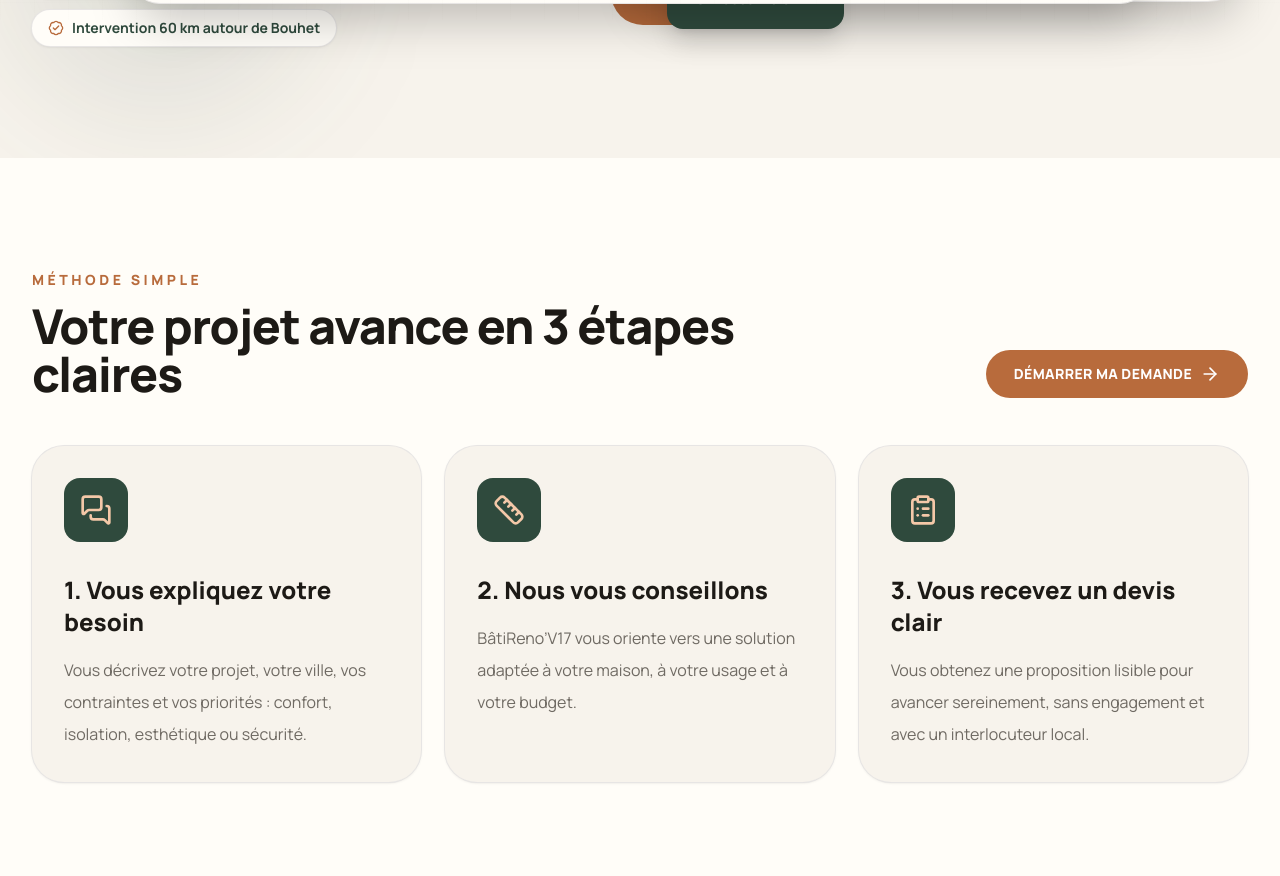
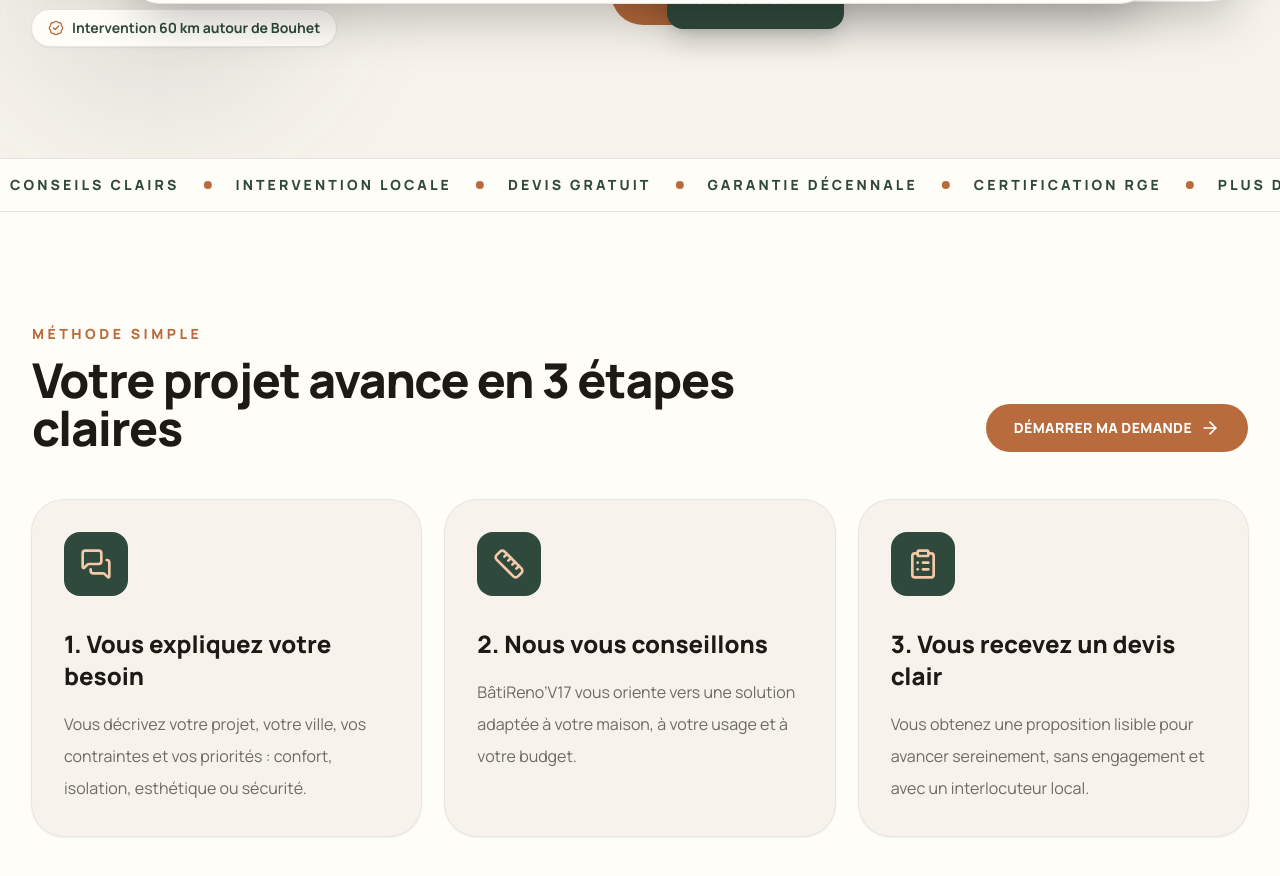
Before and after one commit to Virginie17/batirenov17, a Next.js app: page / in a window 1280 px wide. Shown: the part 780-1656 px from the top of the page. Built offline with nearby package versions, Linux system fonts and the light colour scheme.

Commit message:
Integration bandeau signature homepage

```diff
--- a/app/page.tsx
+++ b/app/page.tsx
@@ -6,6 +6,7 @@ import { LocalBusinessSchema } from "./components/LocalBusinessSchema";
 import { Portfolio } from "./components/Portfolio";
 import { ProjectSteps } from "./components/ProjectSteps";
 import { ServicesShowcase } from "./components/ServicesShowcase";
+import { SignatureStrip } from "./components/SignatureStrip";
 import { SocialProof } from "./components/SocialProof";
 import { ValueCards } from "./components/ValueCards";
 import { ZoneIntervention } from "./components/ZoneIntervention";
@@ -15,6 +16,7 @@ export default function Home() {
     <>
       <LocalBusinessSchema />
       <Hero />
+      <SignatureStrip />
       <ProjectSteps />
       <AboutSection />
       <ValueCards />
```
